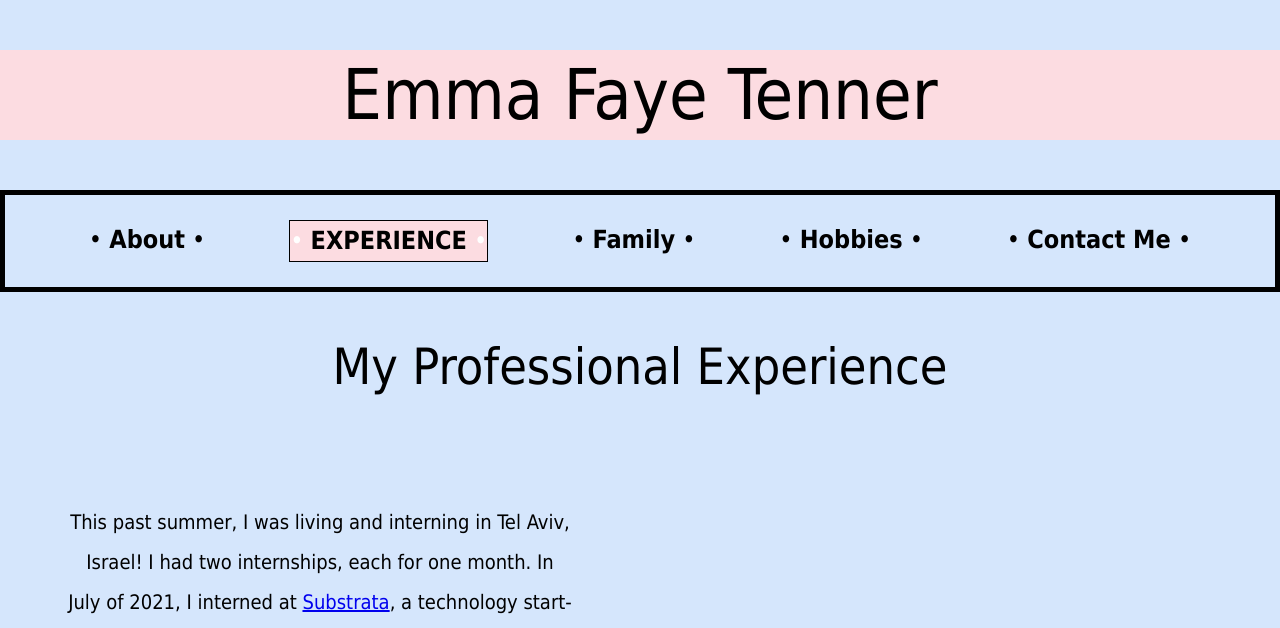
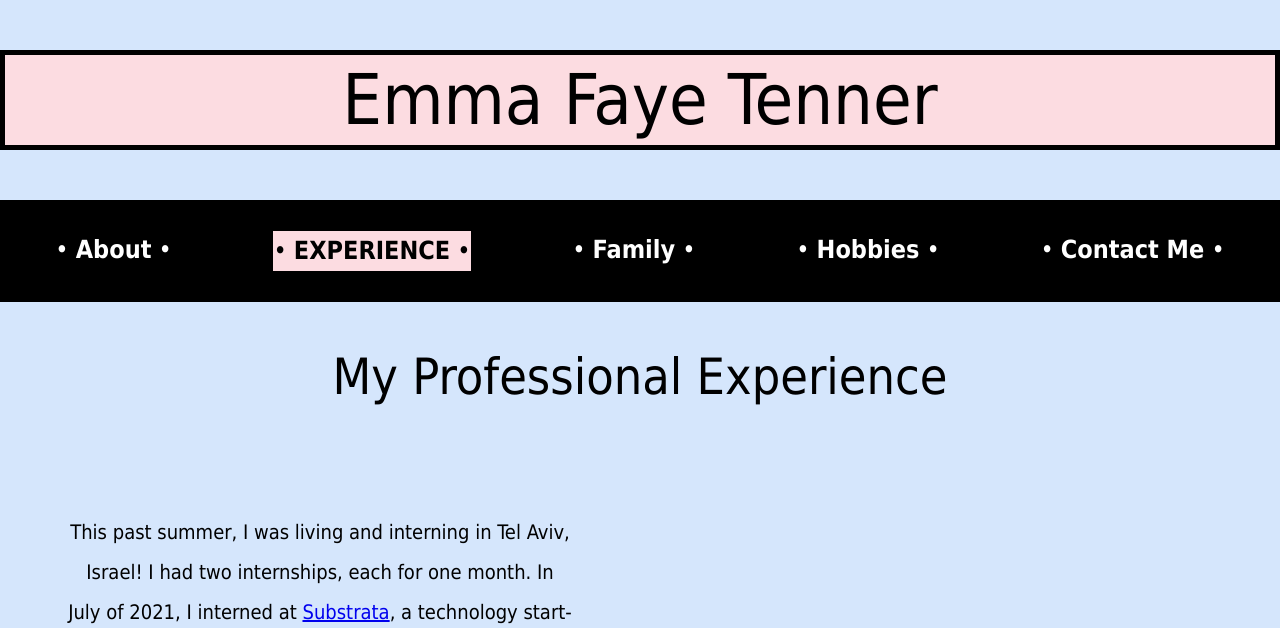
Before and after one commit to tennere/portfolio-final1, a plain HTML site: page experience.html in a window 1280 px wide. Shown: the top 628 px of the page. Drawn offline with Linux system fonts and the light colour scheme.

Commit message:
Add files via upload

```diff
--- a/css/style.css
+++ b/css/style.css
@@ -9,7 +9,6 @@ body{
   font-size: 25px;
   margin: 0;
   padding: 0;
-  /* font-family: 'Alegreya Sans SC', 'C' serif; */
   font-family: Tahoma, Verdana, sans-serif;
   line-height: 40px;
 }
@@ -55,8 +54,6 @@ img{
   margin-top: 50px;
   margin-bottom: 50px;
   border: black solid 5px;
-  /* height: auto;
-  overflow: hidden; */
 }
 
 
@@ -101,8 +98,6 @@ img{
   display: grid;
   grid-template-columns: 1fr;
   grid-template-rows: auto;
-  /* grid-template-columns: repeat(2, 1fr); */
-  /* grid-template-rows: repeat(3, 1fr); */
   grid-gap: 10px;
 }
 
@@ -318,11 +313,6 @@ input[type=submit]:hover {
     padding-right: 50px;
   }
 
-  #experience_grid {
-    display: flex;
-    flex-direction: row;
-  }
-
 }
 
 /* parallax */
@@ -463,6 +453,34 @@ h3{
     content: " •";
   }
 
+  nav ul{
+    justify-content: space-around;
+  }
+
+  h1{
+    border: 5px solid black;
+  }
+
+  nav ul{
+    color:white;
+  }
+
+  nav a{
+    color:white;
+  }
+
+  nav{
+    background-color: black;
+  }
+
+  nav .active a{
+    color: black;
+  }
+
+  .active{
+    color: black;
+  }
+
 }
 
 
```
